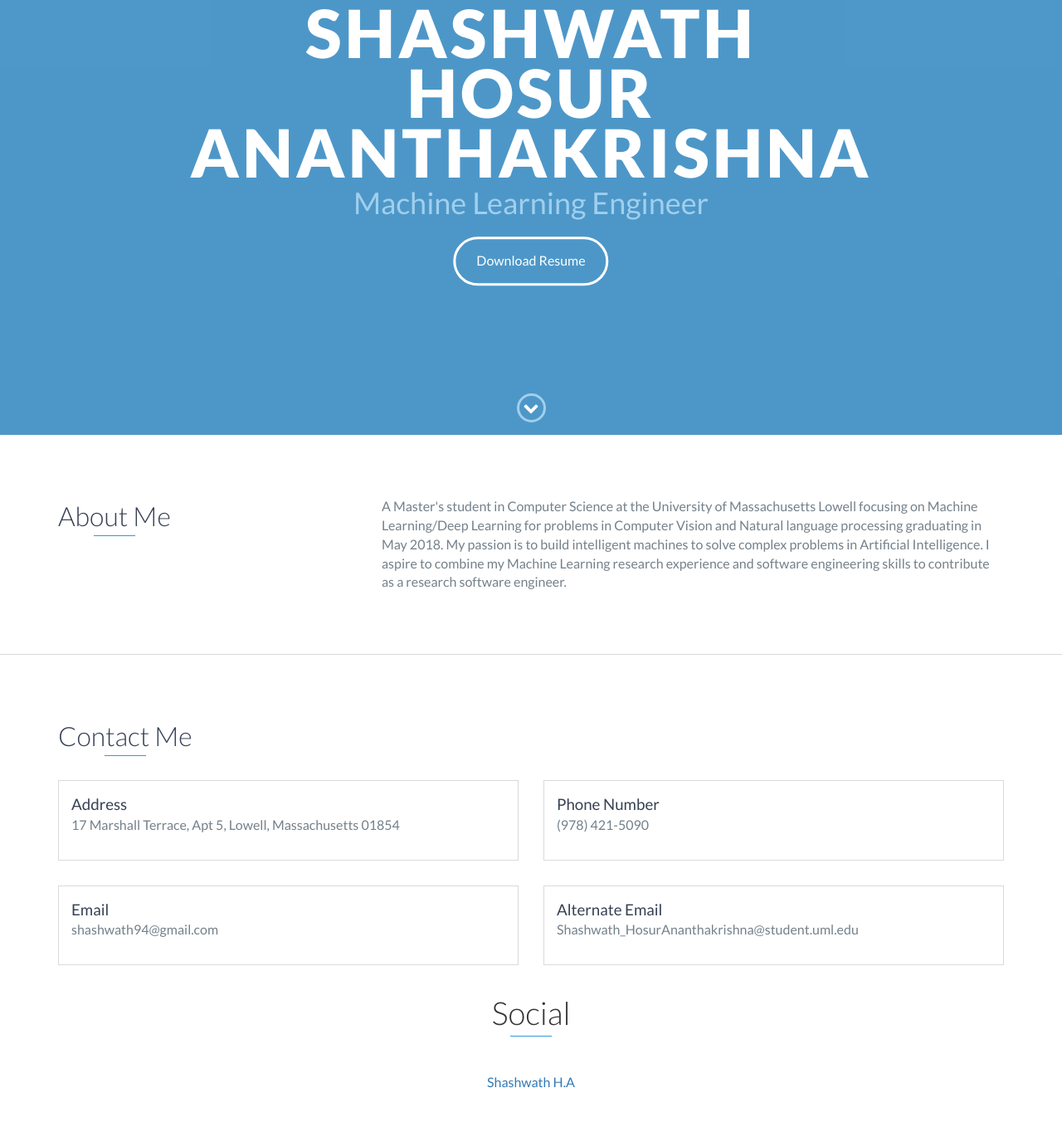
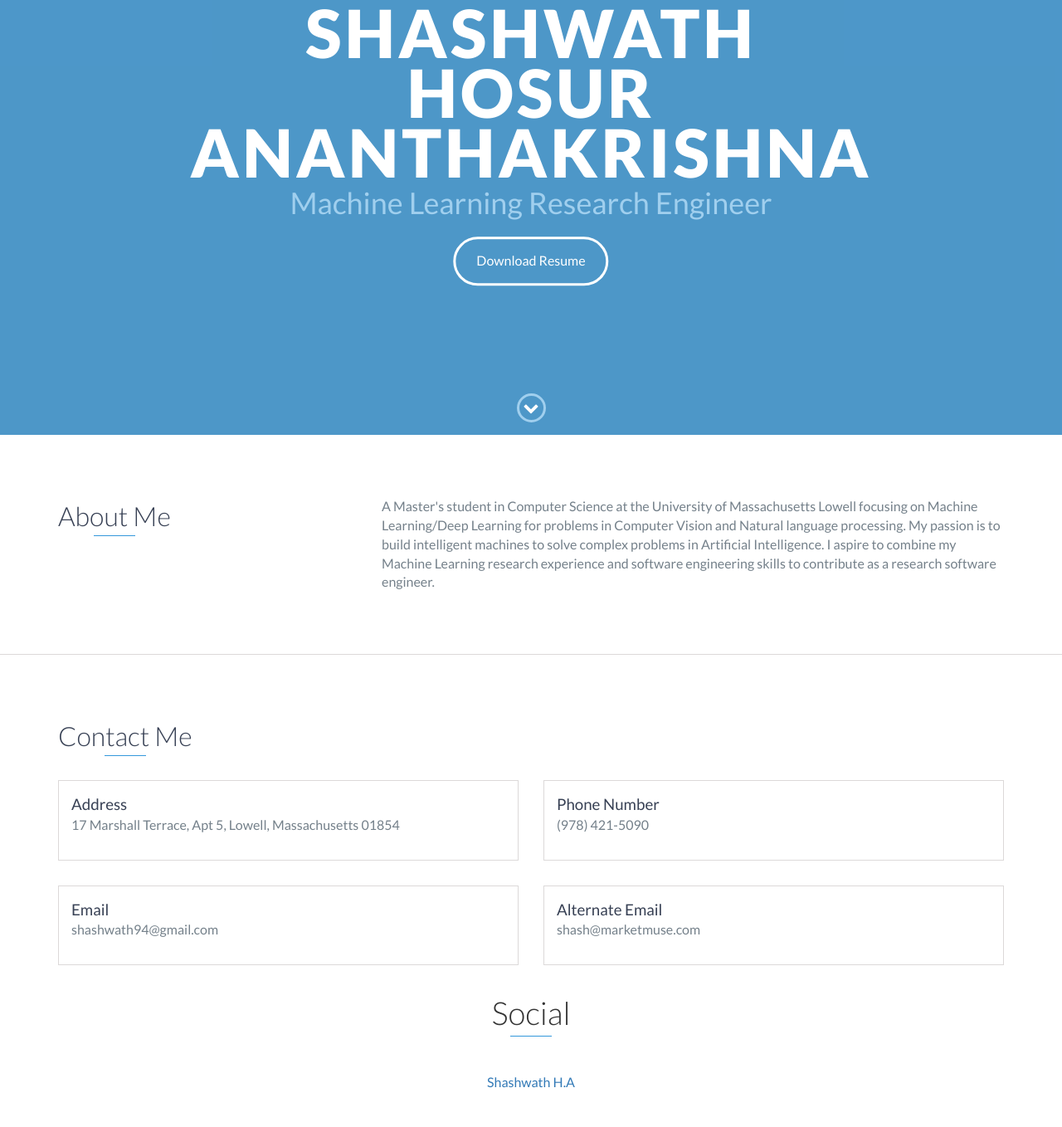
Before and after one commit to shashwath94/shashwath94.github.io, a website: page index.html in a window 1280 px wide. Shown: the part 176-1534 px from the top of the page at 83% size. Drawn offline with nearby package versions, Linux system fonts and the light colour scheme.

Commit message:
Update index.html

```diff
--- a/index.html
+++ b/index.html
@@ -50,7 +50,7 @@
 
         <div id="lead-content">
             <h1>Shashwath Hosur Ananthakrishna</h1>
-            <h2>Machine Learning Engineer</h2>
+            <h2>Machine Learning Research Engineer</h2>
 
             <a href="resources/Resume.pdf" download="Resume.pdf" class="btn-rounded-white">Download Resume</a>
         </div>
@@ -75,7 +75,7 @@
                 </div>
                 <div class="col-md-8">
                     <p>
-                        A Master's student in Computer Science at the University of Massachusetts Lowell focusing on Machine Learning/Deep Learning for problems in Computer Vision and Natural language processing graduating in May 2018. My passion is to build intelligent machines to solve complex problems in Artificial Intelligence.
+                        A Master's student in Computer Science at the University of Massachusetts Lowell focusing on Machine Learning/Deep Learning for problems in Computer Vision and Natural language processing. My passion is to build intelligent machines to solve complex problems in Artificial Intelligence.
 
                         I aspire to combine my Machine Learning research experience and software engineering skills to contribute as a research software engineer.
                     </p>
@@ -114,7 +114,7 @@
                 <div class="col-md-6">
                     <div class="education-block">
                         <h3>Alternate Email</h3>
-                        <h4>Shashwath_HosurAnanthakrishna@student.uml.edu</h4>
+                        <h4>shash@marketmuse.com</h4>
                     </div>
                 </div>
             </div>
@@ -168,6 +168,11 @@
     <div id="experience" class="background-alt">
         <h2 class="heading">Experience</h2>
         <div id="experience-timeline">
+		<div data-date="June 2018 – Present">
+                <h3>MarketMuse</h3>
+                <h4>Machine Learning Research Engineer</h4>
+
+            </div>
             <div data-date="May 2017 – August 2017">
                 <h3>Synopsys</h3>
                 <h4>Machine Learning Intern</h4>
```
